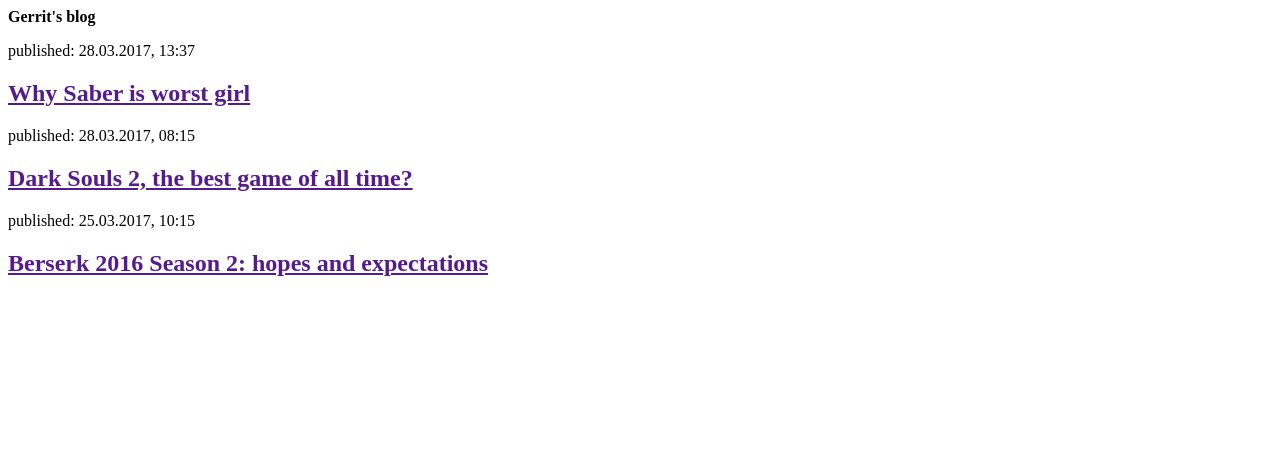
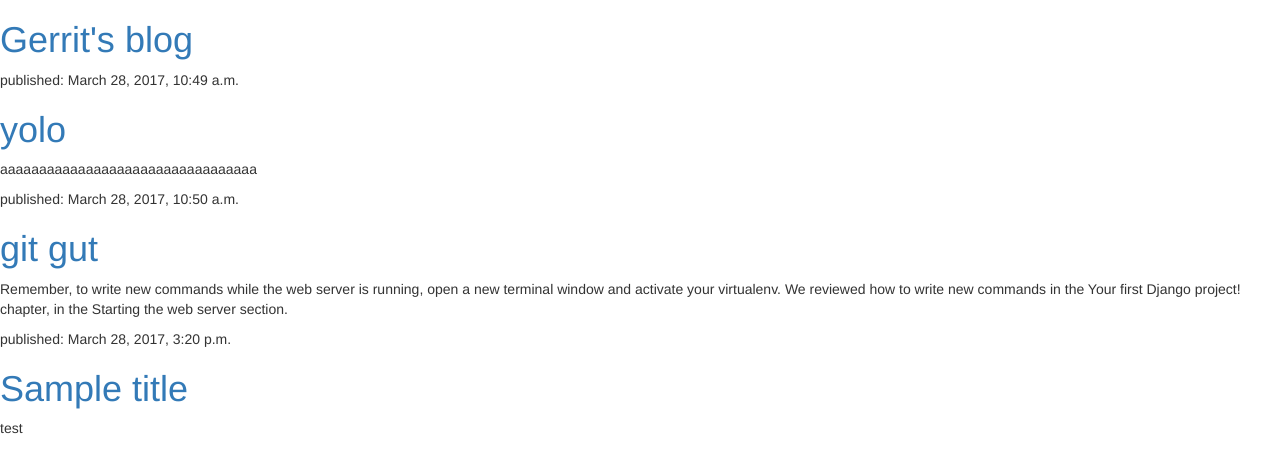
Before and after one commit to Whozawhat/my-first-blog, a Django app: page / in a window 1280 px wide. Shown: the top 473 px of the page. Run offline with Django 3.2, Linux system fonts and the light colour scheme; data comes from the database, SQL or seed files in the repository; both versions use the stored data as it was after the commit; some libraries are stand-ins or nearby versions.

Commit message:
Modified templates to display posts from database.

```diff
--- a/blog/templates/blog/post_list.html
+++ b/blog/templates/blog/post_list.html
@@ -1,26 +1,22 @@
+{% load staticfiles %}
 <html>
     <head>
-		<title>Gerrit's blog</title>
+        <title>Django Girls blog</title>
+        <link rel="stylesheet" href="//maxcdn.bootstrapcdn.com/bootstrap/3.2.0/css/bootstrap.min.css">
+        <link rel="stylesheet" href="//maxcdn.bootstrapcdn.com/bootstrap/3.2.0/css/bootstrap-theme.min.css">
+        <link rel="stylesheet" href="{% static 'css/blog.css' %}">
     </head>
     <body>
         <div>
-			<strong>Gerrit's blog</strong>
+            <h1><a href="/">Gerrit's blog</a></h1>
         </div>
 
+        {% for post in posts %}
             <div>
-			<p>published: 28.03.2017, 13:37</p>
-			<h2><a href="">Why Saber is worst girl</a></h2>
+                <p>published: {{ post.published_date }}</p>
+                <h1><a href="">{{ post.title }}</a></h1>
+                <p>{{ post.text|linebreaksbr }}</p>
             </div>
-
-		<div>
-			<p>published: 28.03.2017, 08:15</p>
-			<h2><a href="">Dark Souls 2, the best game of all time?</a></h2>
-		</div>
-
-		<div>
-			<p>published: 25.03.2017, 10:15</p>
-			<h2><a href="">Berserk 2016 Season 2: hopes and expectations</a></h2>
-		</div>
-
+        {% endfor %}
     </body>
 </html>
--- a/blog/views.py
+++ b/blog/views.py
@@ -1,6 +1,8 @@
 from django.shortcuts import render
-
+from django.utils import timezone
+from .models import Post
 # Create your views here.
 
 def post_list(request):
-    return render(request, 'blog/post_list.html', {})
+    posts = Post.objects.filter(published_date__lte=timezone.now()).order_by('published_date')
+    return render(request, 'blog/post_list.html', {'posts': posts})
```
Also changed, not shown: Neues Textdokument.txt (added), db.sqlite3, 1 other file. Lines whose indentation alone changed are shown as unchanged.
